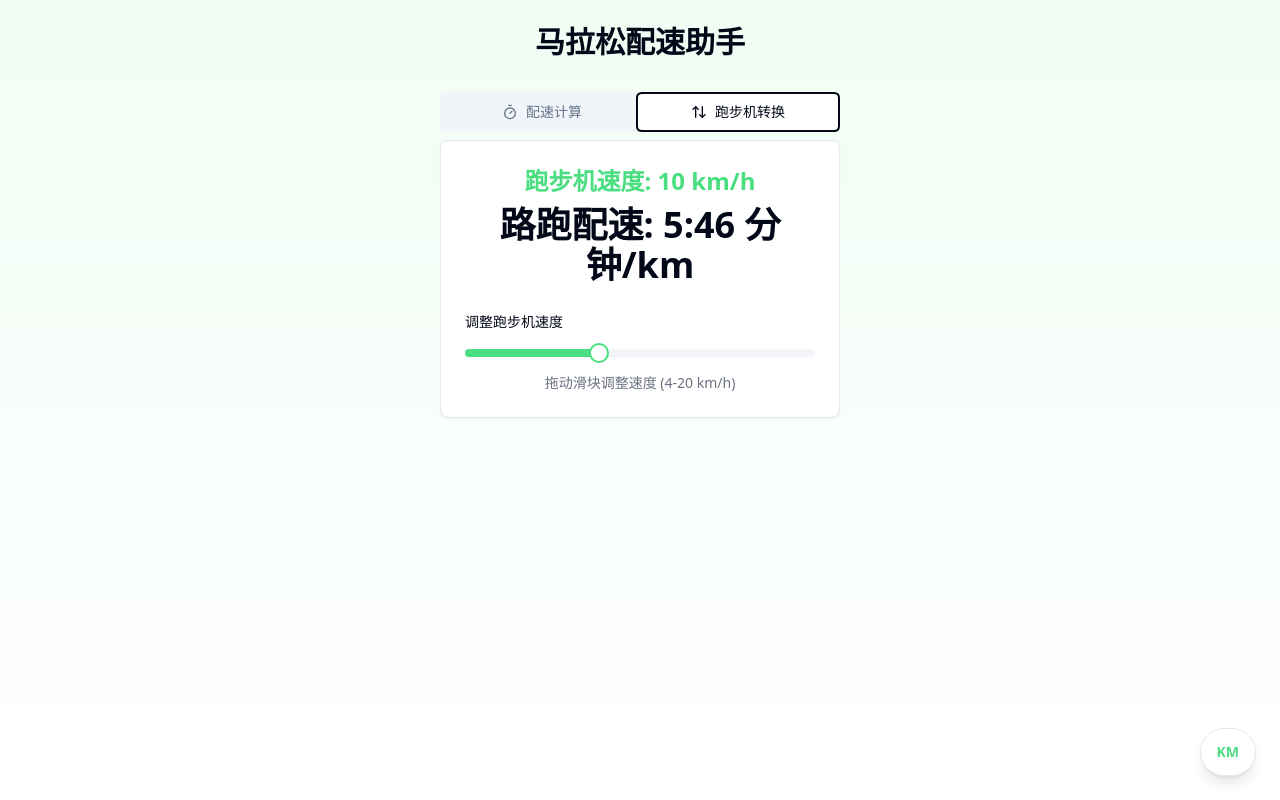
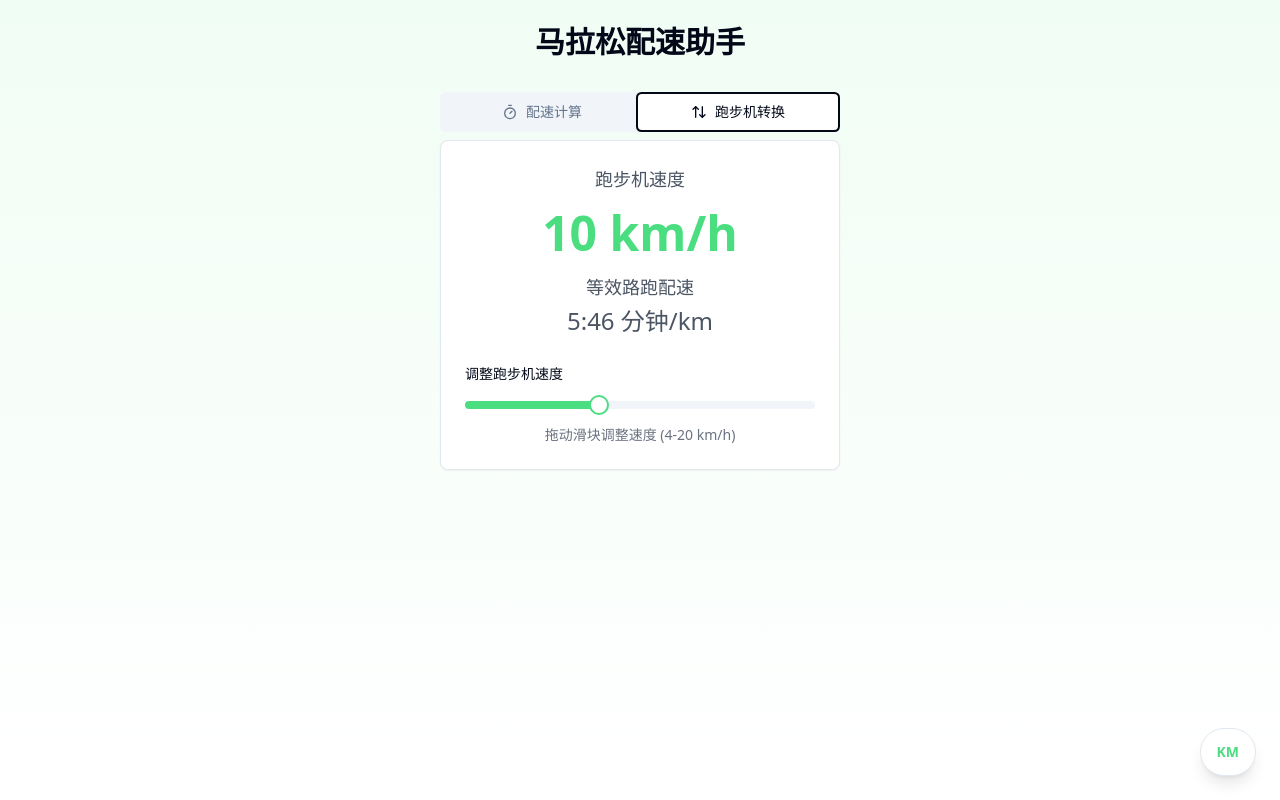
Before and after one commit to zijianwang90/marathon-speed-helper, a React (Vite) app: page / in a window 1280 px wide. Both pictures are taken after a click on the tab "跑步机转换". Built offline with nearby package versions, Linux system fonts and the light colour scheme.

Commit message:
Improve treadmill tab
Add a treadmill conversion tab to the pace calculator.

```diff
--- a/src/components/PaceCalculator.tsx
+++ b/src/components/PaceCalculator.tsx
@@ -187,12 +187,16 @@ const PaceCalculator = () => {
           <TabsContent value="treadmill">
             <Card>
               <CardContent className="space-y-6 pt-6">
-                <div className="text-center space-y-2">
-                  <div className="text-2xl font-bold text-primary">
-                    跑步机速度: {treadmillSpeed} {unit}/h
+                <div className="text-center space-y-4">
+                  <div className="text-lg text-gray-600">跑步机速度</div>
+                  <div className="text-5xl font-bold text-primary">
+                    {treadmillSpeed} {unit}/h
                   </div>
-                  <div className="text-4xl font-bold">
-                    路跑配速: {calculateRoadPace(treadmillSpeed)} 分钟/{unit}
+                  <div>
+                    <div className="text-lg text-gray-600 mb-1">等效路跑配速</div>
+                    <div className="text-2xl text-gray-600">
+                      {calculateRoadPace(treadmillSpeed)} 分钟/{unit}
+                    </div>
                   </div>
                 </div>
 
```
